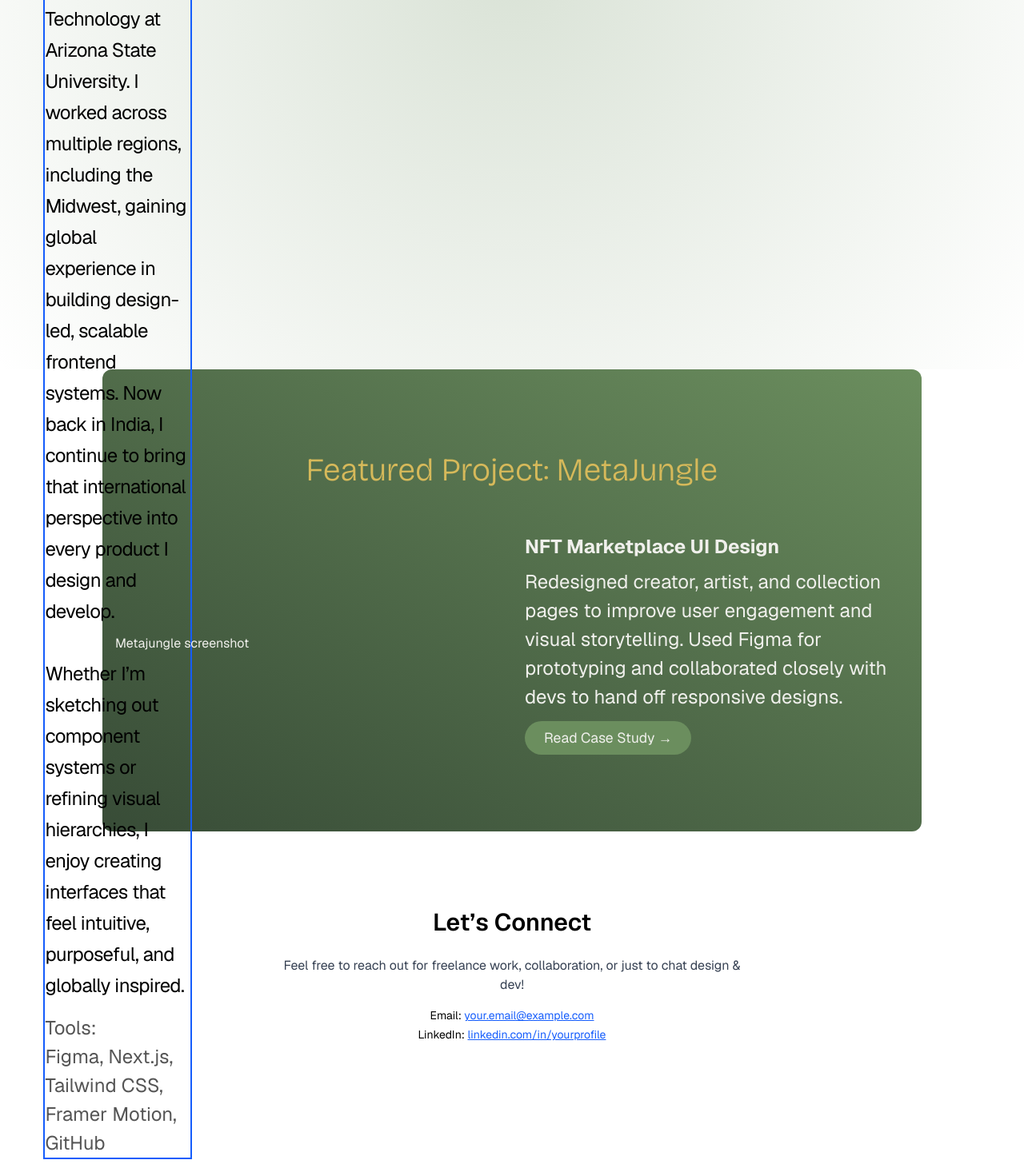
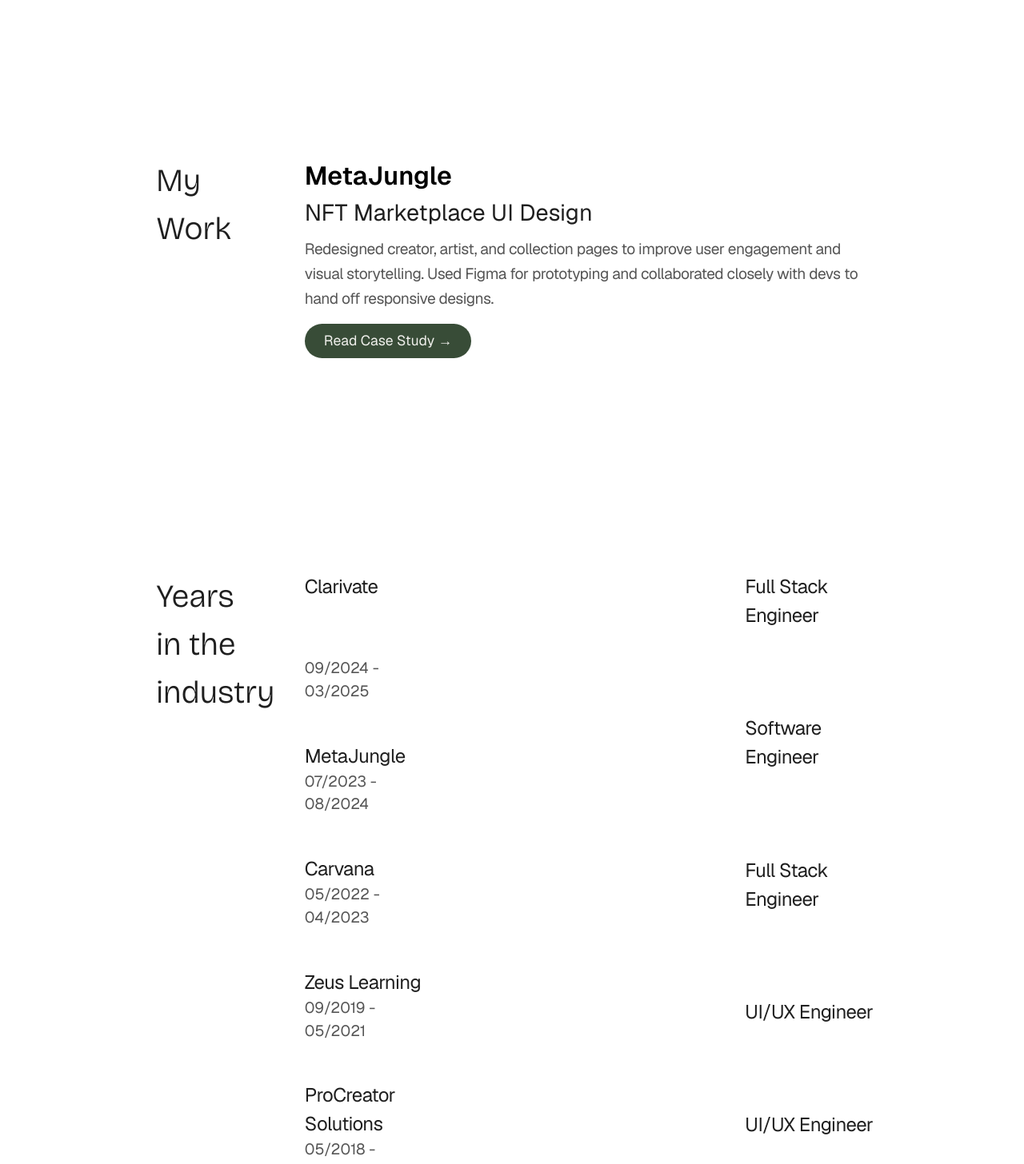
Before and after one commit to abhishekmathur47/portfolio, a Next.js app: page / in a window 1280 px wide. Shown: the part 1330-2786 px from the top of the page at 80% size. Built offline with nearby package versions, Linux system fonts and the light colour scheme.

Commit message:
updated UI

```diff
--- a/app/page.js
+++ b/app/page.js
@@ -39,47 +39,35 @@ export default function Portfolio() {
         {/* <a href="#work" className="mt-6 inline-block bg-black text-white px-6 py-3 rounded-full hover:bg-gray-800">View My Work</a> */}
       </section>
 
-      {/* About Section */}
-      <section className="w-full bg-[radial-gradient(circle,_rgba(107,142,94,0.25),_transparent)]  py-24 px-4" id="about">
-        <div className="flex flex-col-2 items-left">
-          <div className="flex flex-col w-[20%] pt-[5vw] pr-[2vw] pb-[1vw] pl-[3vw] h-screen justify-between">
-            {/* Heading */}
-            <div className="w-fit ">
-              <h3 className="text-[2.5rem] font-semibold font-bricolage text-[#0a0a0a]">About Me</h3>
+      {/* About Section  bg-[radial-gradient(circle,_rgba(107,142,94,0.25),_transparent)] */}
+      <section className="w-full mx-auto relative py-24 px-4" id="about">
+        <div className="w-[80%] mx-auto">
+          <div className="flex flex-col-2 items-left">
+            <div className=" w-[20%] pt-[3vw] pr-[2vw] pb-[1vw] pl-[4vw]">
+              <h3 className="text-[2.5rem] font-semibold font-bricolage text-[#1F1F1F]">About Me</h3>
             </div>
-            {/* Content */}
-            <div className="border-2 border-blue-600">
-              <div>
-                <p className="text-[1.5rem] leading-relaxed tracking-tight text-left">Originally from India, I began my tech career there before moving to the U.S. in 2021 to pursue a Master’s in Information Technology at Arizona State University. I worked across multiple regions, including the Midwest, gaining global experience in building design-led, scalable frontend systems. Now back in India, I continue to bring that international perspective into every product I design and develop. <br /> <br /> Whether I’m sketching out component systems or refining visual hierarchies, I enjoy creating interfaces that feel intuitive, purposeful, and globally inspired.</p>
-              </div>
-              <div>
-                <p className="mt-4 text-[1.5rem] text-[#555555]">Tools:<br /> Figma, Next.js, Tailwind CSS, Framer Motion, GitHub</p>
-              </div>
+            <div className="w-[80%] px-[3vw] py-[3vw]">
+              <p className="text-[1.2rem] text-[#555555]  leading-relaxed tracking-tight text-left">Originally from India, I began my tech career there before moving to the U.S. in 2021 to pursue a Master’s in Information Technology at Arizona State University. I worked across multiple regions, including the Midwest, gaining global experience in building design-led, scalable frontend systems. Now back in India, I continue to bring that international perspective into every product I design and develop. <br /> <br />Whether I’m sketching out component systems or refining visual hierarchies, I enjoy creating interfaces that feel intuitive, purposeful, and globally inspired.</p>
+              <p className="mt-4 text-[1.2rem] text-[#555555]">Tools: *INSERT MARQUE*<br /> Figma, Next.js, Tailwind CSS, Framer Motion, GitHub</p>
             </div>
           </div>
         </div>
       </section>
 
-      {/* Work Section */}
-      <section className="py-24 px-4 bg-linear-to-bl text-[#F0F0EC] from-[#6B8E5E] to-[#384C37] w-[80%] mx-auto rounded-xl" id="work">
-        <div className="max-w-5xl mx-auto">
-          <h3 className="text-[2.5rem] font-semibold font-bricolage text-center text-[#D6B95A] mb-12">Featured Project: MetaJungle</h3>
-          <div className="grid md:grid-cols-2 gap-8 items-center">
-            <div><p>Metajungle screenshot</p>
-              {/* <Image
-                src="/metajungle-screenshot.png"
-                alt="MetaJungle UI"
-                width={600}
-                height={400}
-                className="rounded-xl shadow-md"
-              /> */}
+      {/* Work Section  bg-linear-to-bl text-[#F0F0EC] from-[#6B8E5E] to-[#384C37] */}
+      <section className="mx-auto relative py-24 px-4 w-[80%] mx-auto rounded-xl" id="work">
+        <div className="">
+          <div className="flex flex-col-2 items-left">
+            <div className=" w-[20%] pt-[3vw] pr-[2vw] pb-[1vw] pl-[4vw]">
+              <h3 className="text-[2.5rem] font-semibold font-bricolage text-[#1F1F1F]"> My Work</h3>
             </div>
-            <div>
-              <h4 className="text-[1.5rem] font-bold mb-2">NFT Marketplace UI Design</h4>
-              <p className="text-[1.5rem] mb-3">Redesigned creator, artist, and collection pages to improve user engagement and visual storytelling. Used Figma for prototyping and collaborated closely with devs to hand off responsive designs.</p>
+            <div className="w-[80%] px-[3vw] py-[3vw]">
+              <h1 className="text-[2rem] font-semibold">MetaJungle</h1>
+              <h4 className="text-[1.8rem] text-[#1F1F1F] mb-2">NFT Marketplace UI Design</h4>
+              <p className="text-[1.2rem] text-[#555555] leading-relaxed tracking-tight mb-4">Redesigned creator, artist, and collection pages to improve user engagement and visual storytelling. Used Figma for prototyping and collaborated closely with devs to hand off responsive designs.</p>
               <button
                 onClick={() => setShowMetaJungleModal(true)}
-                className="bg-[#6B8E5E] text-[#F0F0EC] px-6 py-2 rounded-full hover:bg-[#384C37] text-[1.1rem]"
+                className="bg-[#384C37] text-[#F0F0EC] px-6 py-2 rounded-full hover:bg-[#6B8E5E] text-[1.1rem]"
               >
                 Read Case Study →
               </button>
@@ -89,15 +77,48 @@ export default function Portfolio() {
         <MetaJungleModal isOpen={showMetaJungleModal} onClose={() => setShowMetaJungleModal(false)} />
       </section>
 
+      {/* Work Experience  bg-linear-to-bl text-[#F0F0EC] from-[#6B8E5E] to-[#384C37] */}
+      <section className="mx-auto relative py-24 px-4 w-[80%] mx-auto rounded-xl" id="experience">
+        <div className="">
+          <div className="flex flex-col-2 items-left">
+            <div className=" w-[20%] pt-[3vw] pr-[2vw] pb-[1vw] pl-[4vw]">
+              <h3 className="text-[2.5rem] font-semibold font-bricolage text-[#1F1F1F]">Years in the industry</h3>
+            </div>
+            <div className="px-[3vw] py-[3vw] grid grid-cols-2 text-[#1F1F1F] gap-[24rem] py-[2rem]">
+              <div className="grid grid-rows-2">
+                <h1 className="text-[1.5rem] tracking-tight">Clarivate</h1>
+                <h4 className="text-[1.2rem] text-[#555555] mb-[3rem]">09/2024 - 03/2025</h4>
+                <h1 className="text-[1.5rem] tracking-tight">MetaJungle</h1>
+                <h4 className="text-[1.2rem] text-[#555555] mb-[3rem]">07/2023 - 08/2024</h4>
+                <h1 className="text-[1.5rem] tracking-tight">Carvana</h1>
+                <h4 className="text-[1.2rem] text-[#555555] mb-[3rem]">05/2022 - 04/2023</h4>
+                <h1 className="text-[1.5rem] tracking-tight">Zeus Learning</h1>
+                <h4 className="text-[1.2rem] text-[#555555] mb-[3rem]">09/2019 - 05/2021</h4>
+                <h1 className="text-[1.5rem] tracking-tight">ProCreator Solutions</h1>
+                <h4 className="text-[1.2rem] text-[#555555] mb-[3rem]">05/2018 - 08/2019</h4>
+              </div>
+              <div className="grid grid-rowspan-2">
+              <h1 className="text-[1.5rem] tracking-tight">Full Stack Engineer</h1>
+              <h1 className="text-[1.5rem] tracking-tight">Software Engineer</h1>
+              <h1 className="text-[1.5rem] tracking-tight">Full Stack Engineer</h1>
+              <h1 className="text-[1.5rem] tracking-tight">UI/UX Engineer</h1>
+              <h1 className="text-[1.5rem] tracking-tight">UI/UX Engineer</h1>
+
+              </div>
+            </div>
+          </div>
+        </div>
+      </section>
+
       {/* Contact Section */}
       <section className="py-24 px-4 " id="contact">
         <div className="max-w-xl mx-auto text-center">
           <h3 className="text-3xl font-semibold mb-6">Let’s Connect</h3>
           <p className="mb-4 text-gray-700">Feel free to reach out for freelance work, collaboration, or just to chat design & dev!</p>
-          <p className="text-sm">Email: <a className="underline text-blue-600" href="mailto:your.email@example.com">your.email@example.com</a></p>
-          <p className="text-sm mt-1">LinkedIn: <a className="underline text-blue-600" href="https://linkedin.com/in/yourprofile">linkedin.com/in/yourprofile</a></p>
+          <p className="text-sm">Email: <a className="underline  hover:text-[#D6B95A]" href="amathu48@asu.edu">amathu48@asu.edu</a></p>
+          <p className="text-sm mt-1">LinkedIn: <a className="underline hover:text-[#D6B95A]" href="https://linkedin.com/in/abhishekmathur47">linkedin.com/in/abhishekmathur47</a></p>
         </div>
       </section>
     </main>
   );
-}
+}555555
```
Also changed, not shown: components/MetaJungleModal.jsx (+13 -12 lines).
